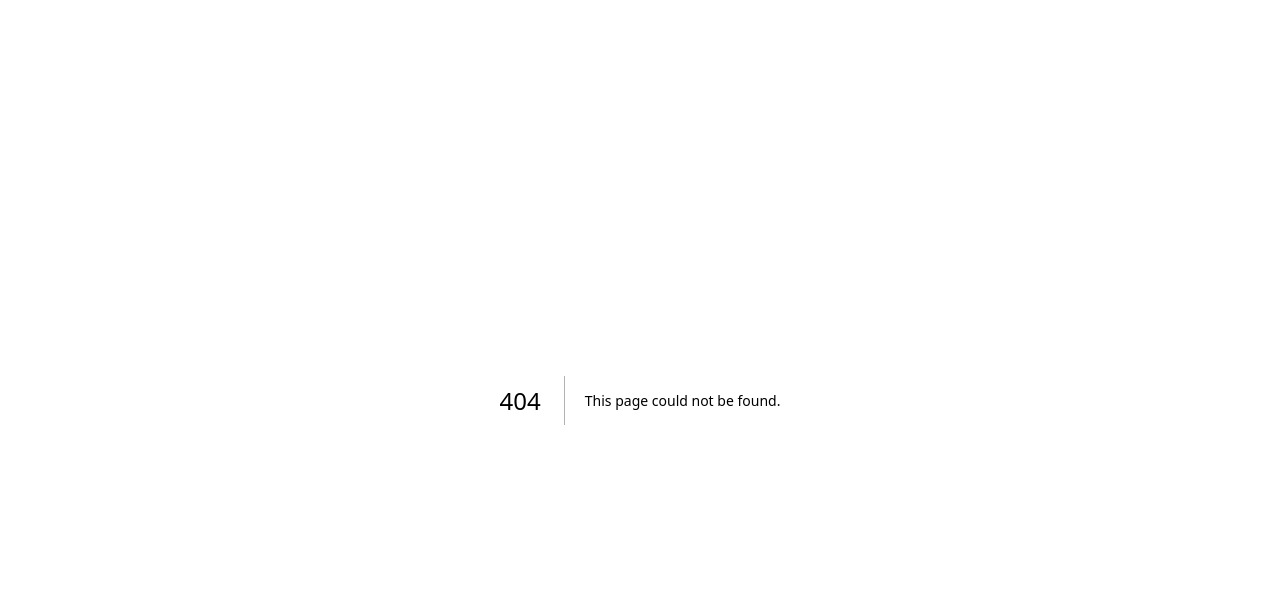
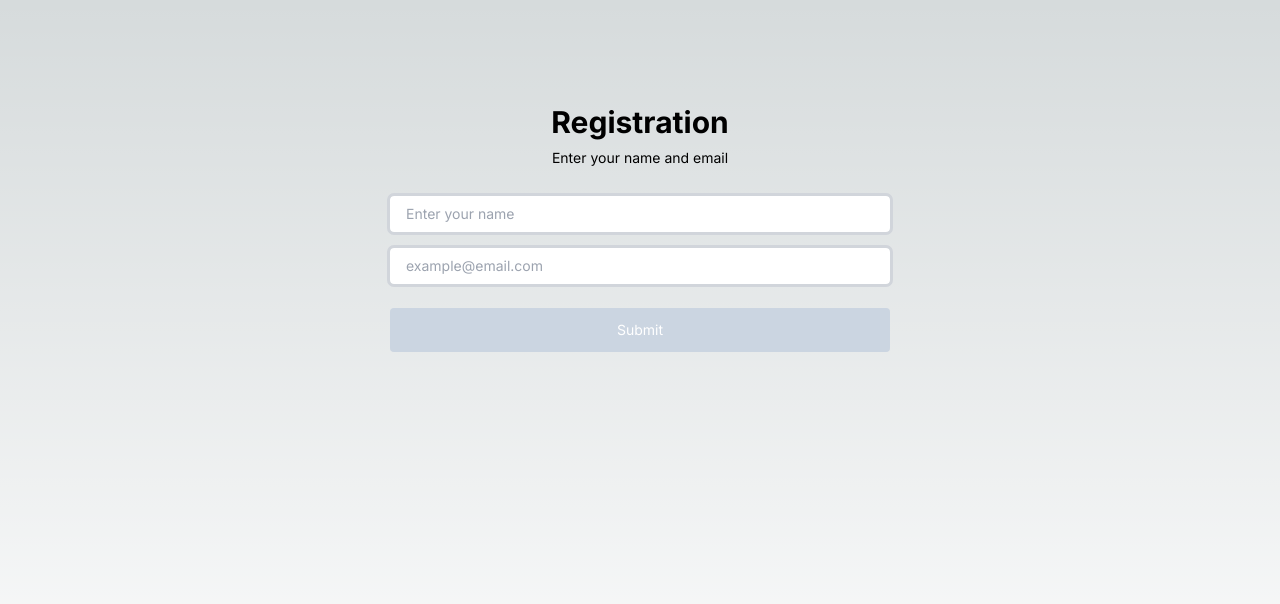
Before and after one commit to nicnic31/duplicate-popstar-react-email, a Next.js app: page /register in a window 1280 px wide. Before the commit this address had no page. Shown: the top 604 px of the page. Built offline with nearby package versions, Linux system fonts and the light colour scheme.

Commit message:
created register page UI

```diff
--- /dev/null
+++ b/src/app/register/page.tsx
@@ -0,0 +1,49 @@
+"use client";
+import { useState } from "react";
+
+export default function Register() {
+  const [details, setDetails] = useState({
+    name: "",
+    email: "",
+  });
+
+  const handleSubmit = (e: any) => {
+    console.log("details", details);
+    e.preventDefault();
+  };
+
+  return (
+    <main className="flex min-h-screen flex-col items-center justify-between p-24">
+      <div className="text-center">
+        <h6 className="font-bold text-3xl my-2">Registration</h6>
+        <p className="text-sm ">Enter your name and email</p>
+        <form className="my-5" onSubmit={handleSubmit}>
+          <div className="flex flex-col justify-space-between">
+            <input
+              className="text-sm w-[500px] rounded py-2 px-4 outline outline-gray-300 my-2"
+              placeholder="Enter your name"
+              value={details.name}
+              onChange={(e) =>
+                setDetails((prev) => ({ ...prev, name: e.target.value }))
+              }
+            />
+            <input
+              className="text-sm w-[500px] rounded py-2 px-4 outline outline-gray-300 my-2"
+              placeholder="example@email.com"
+              onChange={(e) =>
+                setDetails((prev) => ({ ...prev, email: e.target.value }))
+              }
+            />
+            <button
+              type="submit"
+              className="w-full text-sm bg-slate-300 my-4 rounded p-3 text-white transition ease-in-out delay-150 hover:-translate-y-1 hover:scale-110 hover:bg-slate-500 duration-300"
+              value={details.email}
+            >
+              Submit
+            </button>
+          </div>
+        </form>
+      </div>
+    </main>
+  );
+}
```
